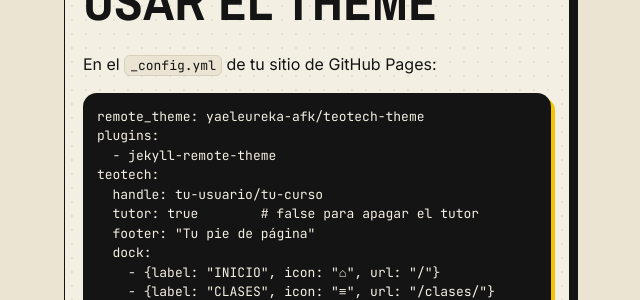
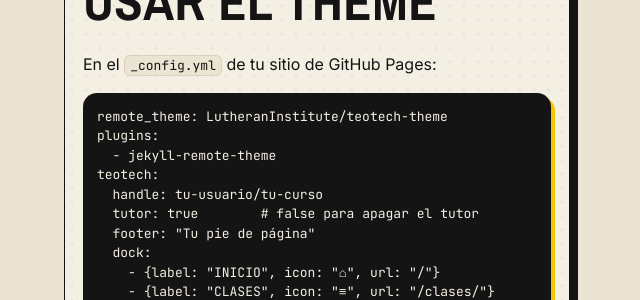
Before and after one commit to LutheranInstitute/teotech-theme, a Jekyll site: the page built from usar.md, in a window 1280 px wide. Shown: the part 146-446 px from the top of the page, without its empty margins (323-963 px from the left). Built offline with Jekyll 4.4.1, drawn with Linux system fonts in a browser that asks for light colours.

Commit message:
chore: update links yaeleureka-afk → LutheranInstitute

````diff
--- a/usar.md
+++ b/usar.md
@@ -10,7 +10,7 @@ permalink: /usar/
 En el `_config.yml` de tu sitio de GitHub Pages:
 
 ```yaml
-remote_theme: yaeleureka-afk/teotech-theme
+remote_theme: LutheranInstitute/teotech-theme
 plugins:
   - jekyll-remote-theme
 teotech:
````
Also changed, not shown: README.md.
